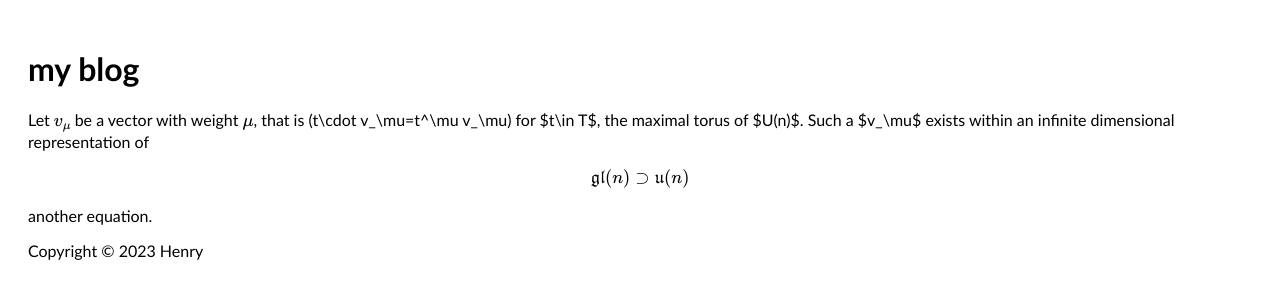
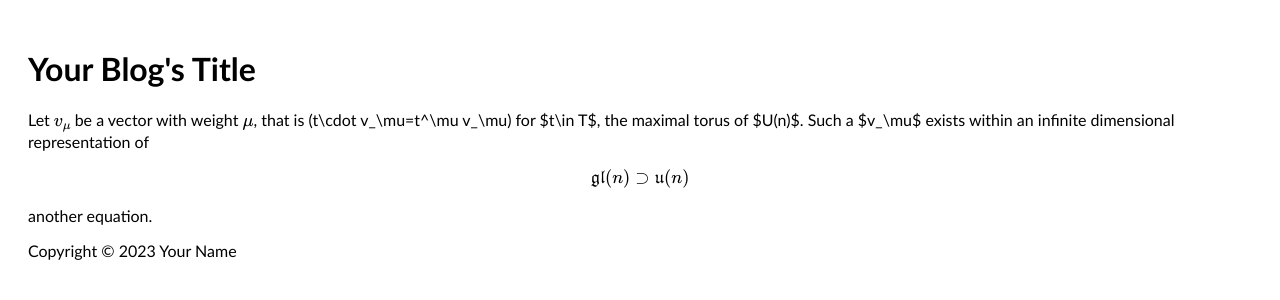
Before and after one commit to henryzhang11/questions-I-have, a Jekyll site: the page built from _posts/2023-08-08-representation-theory-notes-3.md, in a window 1280 px wide. Shown: the top 300 px of the page. Built offline with Jekyll 4.4.1, drawn with Linux system fonts in a browser that asks for light colours; formulas are drawn with MathJax 3.

Commit message:
Update _config.yml

```diff
--- a/_config.yml
+++ b/_config.yml
@@ -1,3 +1,2 @@
-title: my blog
-author: Henry
-theme: minima
+title: "Your Blog's Title"
+author: "Your Name"
```
